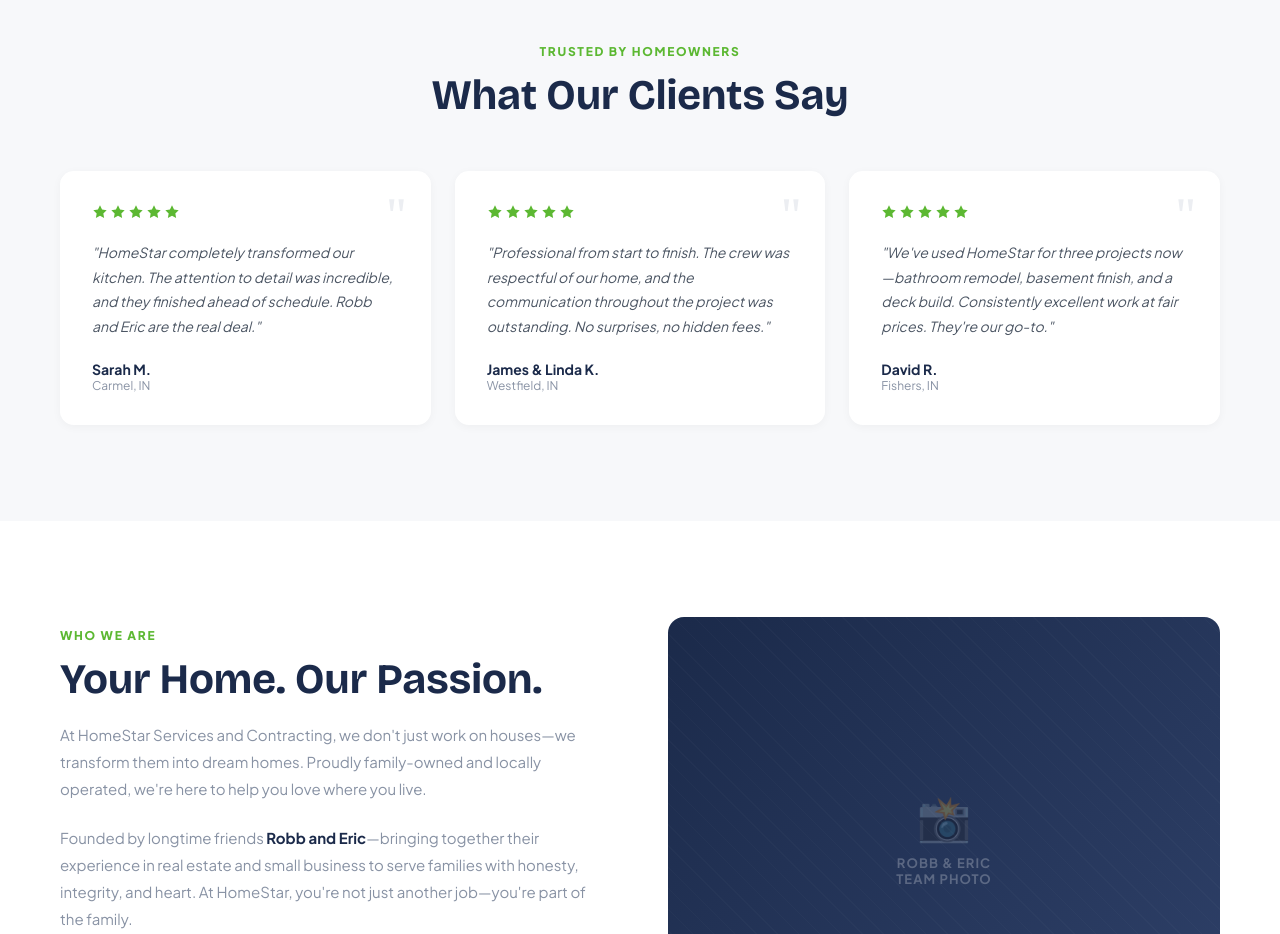
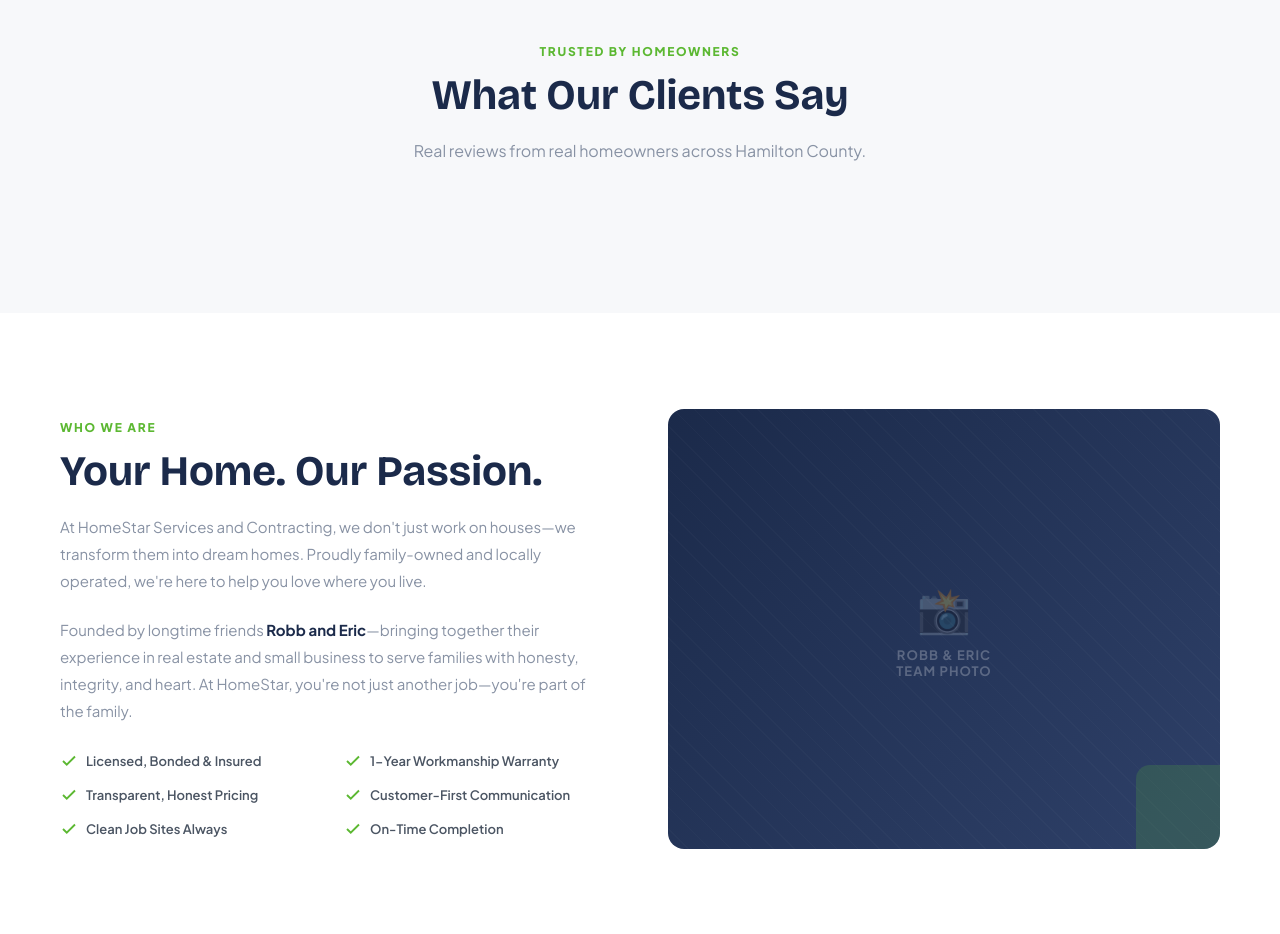
Before and after one commit to ericfarrme-cyber/homestar-website, a React (Vite) app: page / in a window 1280 px wide. Shown: the part 7040-7974 px from the top of the page. Built offline with nearby package versions, Linux system fonts and the light colour scheme.

Commit message:
Update App.jsx

```diff
--- a/src/App.jsx
+++ b/src/App.jsx
@@ -585,22 +585,24 @@
 /* ─── Testimonials ─────────────────────────────────── */
 function Testimonials(){
   const[ref,vis]=useVis();
+  useEffect(()=>{
+    if(!document.querySelector('script[src="https://elfsightcdn.com/platform.js"]')){
+      const s=document.createElement("script");
+      s.src="https://elfsightcdn.com/platform.js";
+      s.async=true;
+      document.body.appendChild(s);
+    }
+  },[]);
   return(
     <section className="sec" style={{background:C.cream}} ref={ref}>
       <div className="sec-in">
         <div style={{textAlign:"center",marginBottom:52}}>
           <div className="lab">Trusted by Homeowners</div>
           <h2 className="ttl">What Our Clients Say</h2>
+          <p className="sub" style={{margin:"0 auto"}}>Real reviews from real homeowners across Hamilton County.</p>
         </div>
-        <div style={{display:"grid",gridTemplateColumns:"repeat(auto-fit,minmax(320px,1fr))",gap:24}}>
-          {TESTIMONIALS.map((t,i)=>
-            <div key={t.name} className={vis?`fu d${i+1}`:""} style={{padding:32,borderRadius:14,background:"#fff",boxShadow:"0 2px 10px rgba(0,0,0,.04)",position:"relative"}}>
-              <div style={{position:"absolute",top:20,right:24,fontSize:50,fontFamily:"Georgia,serif",color:C.sand,lineHeight:1}}>"</div>
-              <div style={{display:"flex",gap:2,marginBottom:16}}>{Array.from({length:t.rating}).map((_,j)=><span key={j}>{I.star}</span>)}</div>
-              <p style={{color:C.grayDark,fontSize:14,lineHeight:1.75,marginBottom:22,fontStyle:"italic"}}>"{t.text}"</p>
-              <div><div style={{fontWeight:700,color:C.navy,fontSize:14}}>{t.name}</div><div style={{color:C.gray,fontSize:12}}>{t.loc}</div></div>
-            </div>
-          )}
+        <div className={vis?"fu d1":""}>
+          <div className="elfsight-app-aa4b2192-d931-4bb1-9f22-53adc2e6ed5e" data-elfsight-app-lazy></div>
         </div>
       </div>
     </section>
```
